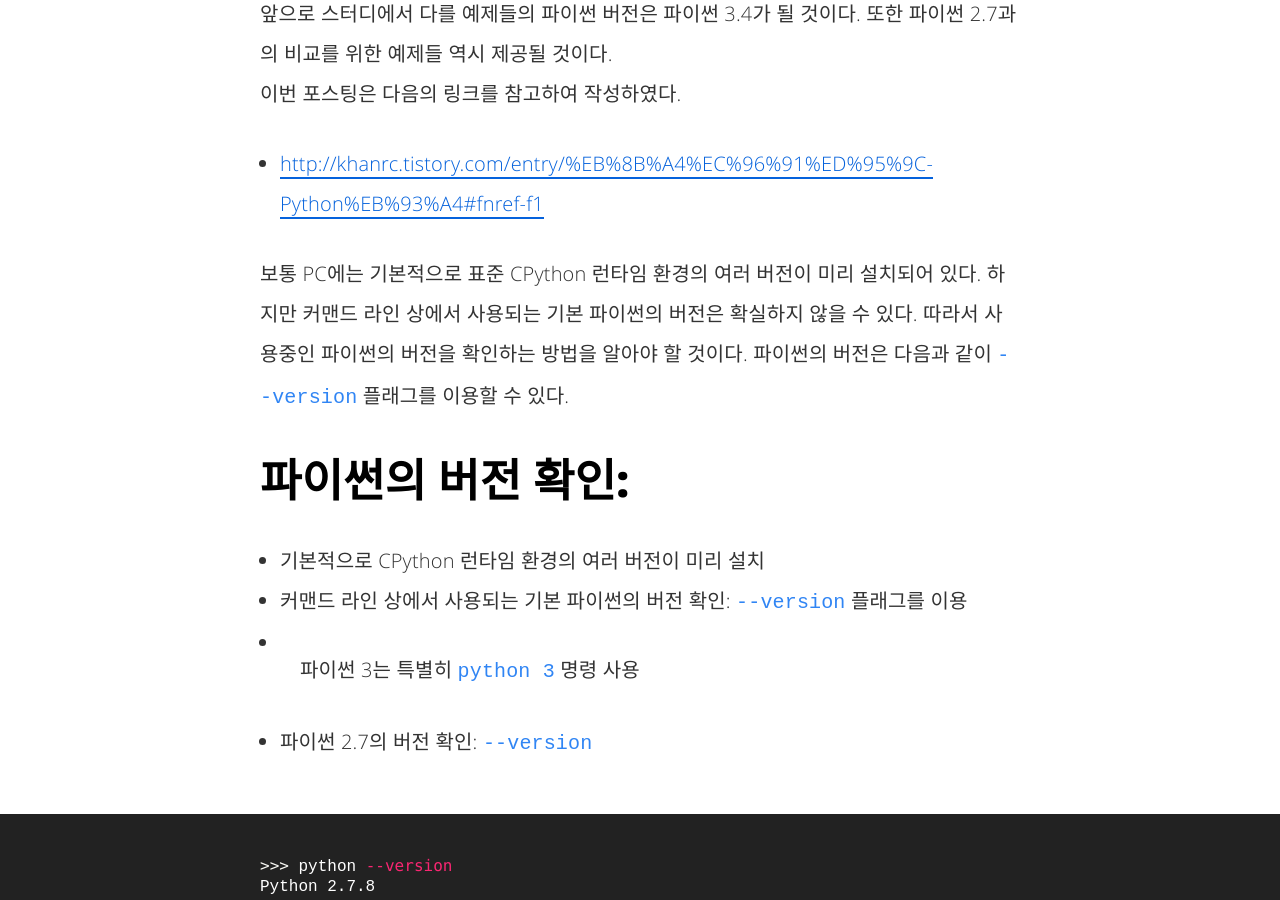
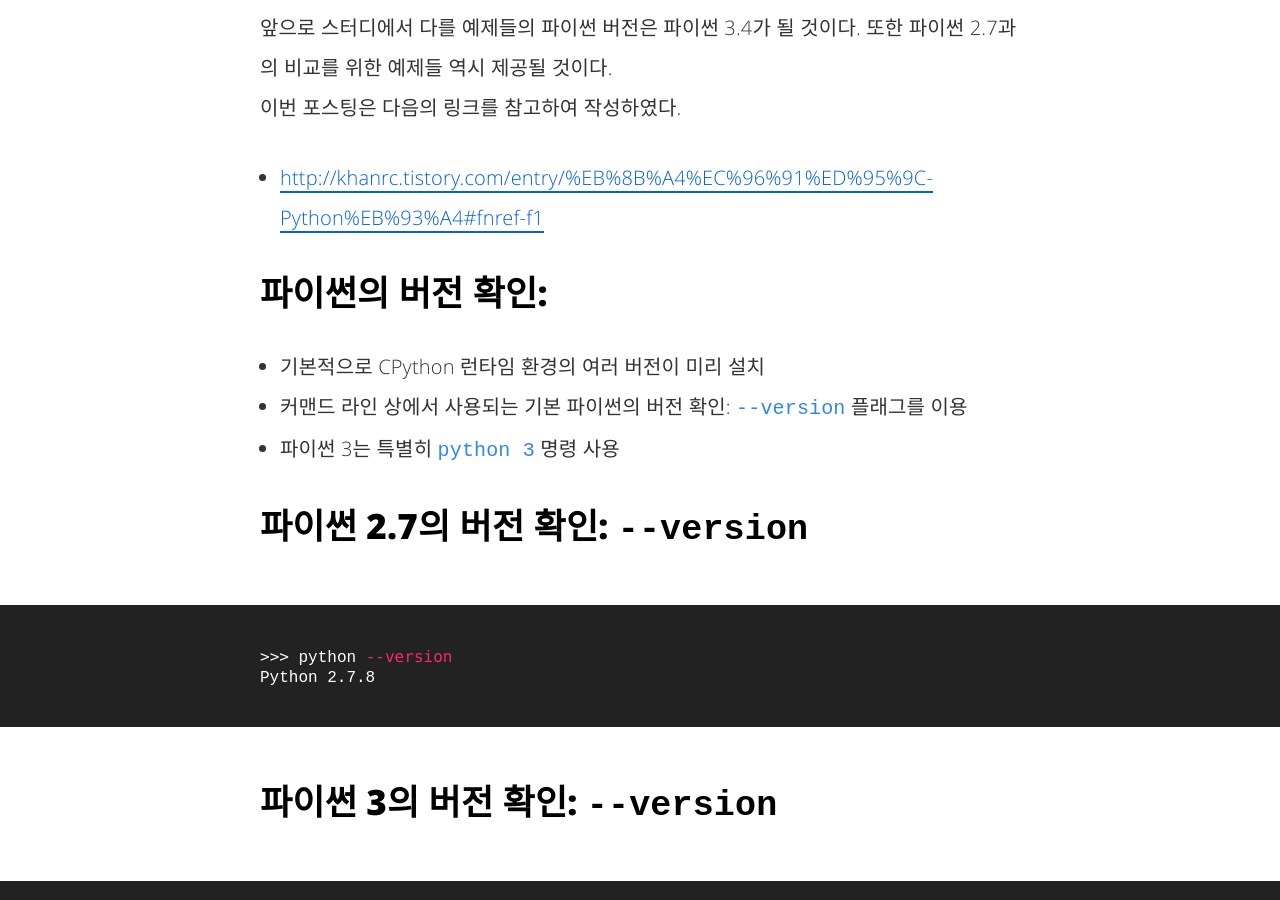
Before and after one commit to hcnoh/blog-prev, a Jekyll site: the page built from _posts/2018-09-09-effective-python-way01.md, in a window 1280 px wide and 900 px high, scrolled down 1025 px. Built offline with Jekyll 4.4.1, drawn with Linux system fonts in a browser that asks for light colours; comment, search, counter and statistics services are not loaded.

Commit message:
Update 2018-09-09-effective-python-way01.md

```diff
--- a/_posts/2018-09-09-effective-python-way01.md
+++ b/_posts/2018-09-09-effective-python-way01.md
@@ -11,34 +11,32 @@ categories:
 twitter_text: '이펙티브 파이썬 스터디 WAY 01 정리'
 ---
 
-## WAY 1. 사용중인 파이썬의 버전을 알자
+# WAY 1. 사용중인 파이썬의 버전을 알자
 앞으로 스터디에서 다를 예제들의 파이썬 버전은 파이썬 3.4가 될 것이다. 또한 파이썬 2.7과의 비교를 위한 예제들 역시 제공될 것이다.
 이번 포스팅은 다음의 링크를 참고하여 작성하였다.
 - [http://khanrc.tistory.com/entry/%EB%8B%A4%EC%96%91%ED%95%9C-Python%EB%93%A4#fnref-f1](http://khanrc.tistory.com/entry/%EB%8B%A4%EC%96%91%ED%95%9C-Python%EB%93%A4#fnref-f1)
 
-보통 PC에는 기본적으로 표준 CPython 런타임 환경의 여러 버전이 미리 설치되어 있다. 하지만 커맨드 라인 상에서 사용되는 기본 파이썬의 버전은 확실하지 않을 수 있다. 따라서 사용중인 파이썬의 버전을 확인하는 방법을 알아야 할 것이다. 파이썬의 버전은 다음과 같이 `--version` 플래그를 이용할 수 있다.
+## 파이썬의 버전 확인:
+- 기본적으로 CPython 런타임 환경의 여러 버전이 미리 설치
+- 커맨드 라인 상에서 사용되는 기본 파이썬의 버전 확인: `--version` 플래그를 이용
+- 파이썬 3는 특별히 `python 3` 명령 사용
 
-# 파이썬의 버전 확인:
-  - 기본적으로 CPython 런타임 환경의 여러 버전이 미리 설치
-  - 커맨드 라인 상에서 사용되는 기본 파이썬의 버전 확인: `--version` 플래그를 이용
-  - 파이썬 3는 특별히 `python 3` 명령 사용
-
-- 파이썬 2.7의 버전 확인: `--version`
+## 파이썬 2.7의 버전 확인: `--version`
 {% highlight bash %}
 >>> python --version
 Python 2.7.8
 {% endhighlight %}
 
-- 파이썬 3의 버전 확인: `--version`
+## 파이썬 3의 버전 확인: `--version`
 {% highlight bash %}
 >>> python3 --version
 Python 3.4.2
 {% endhighlight %}
 
 또한 파이썬에 내장된 `sys` 모듈을 이용하여 런타임에 사용중인 파이썬 버전을 확인할 수도 있다.
-- 파이썬 내장 `sys` 모듈:
-  - 런타임에 사용중인 파이썬 버전 확인
-  - 이것을 이용하여 런타임마다 모듈 임포트를 다르게 설정해줄 수 있음
+## 파이썬 내장 `sys` 모듈:
+- 런타임에 사용중인 파이썬 버전 확인
+- 이것을 이용하여 런타임마다 모듈 임포트를 다르게 설정해줄 수 있음
 {% highlight python %}
 import sys
 print(sys.version_info)
```
